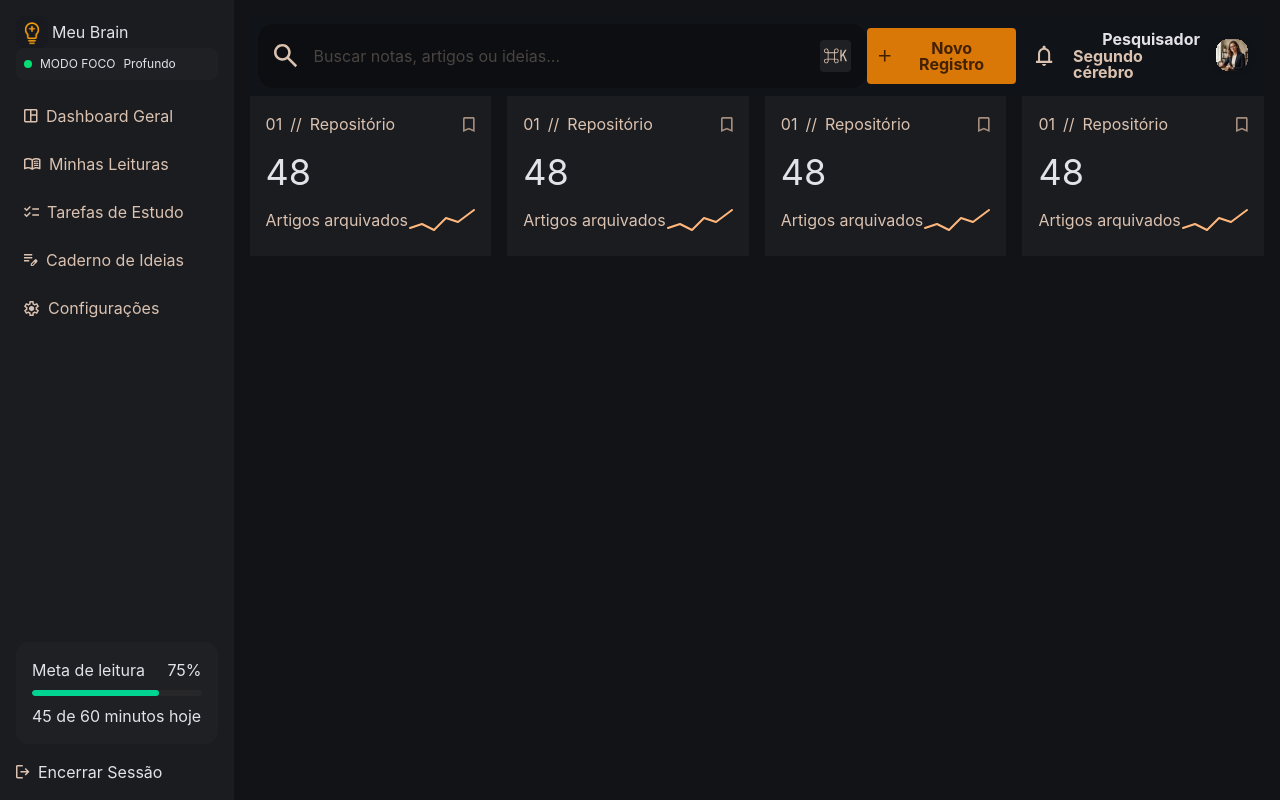
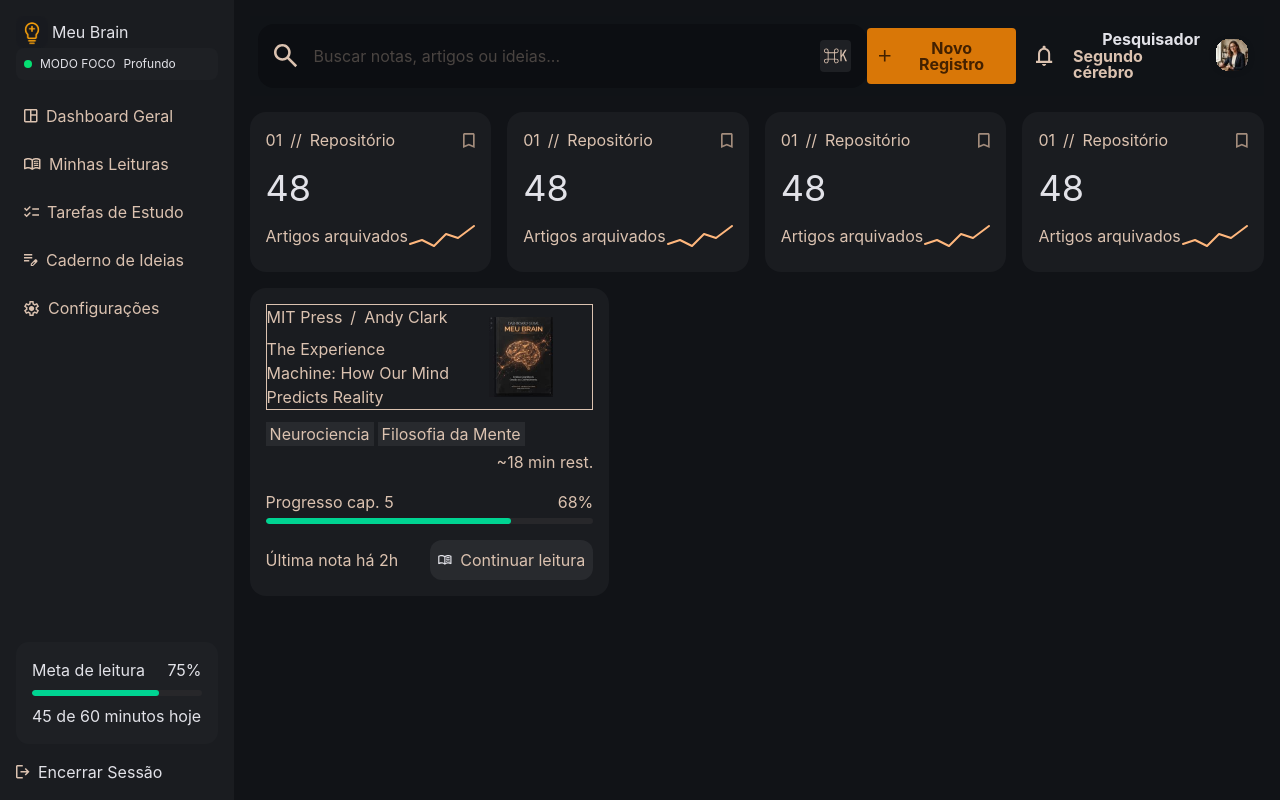
Before and after one commit to marianafurriel/meu-brain, a React (Vite) app: page / in a window 1280 px wide. Built offline with nearby package versions, Linux system fonts and the light colour scheme.

Commit message:
feat: add Readings component and new SVG assets

```diff
--- a/src/App.tsx
+++ b/src/App.tsx
@@ -2,13 +2,14 @@ import Dashboard from './components/Dashboard/Dashboard';
 import Navbar from './components/Navbar/Navbar';
 import Sidebar from './components/Sidebar/Sidebar';
 import StatsCards from './components/StatsCards/StatsCards';
+import Readings from './components/Readings/Readings';
 
 function App() {
   return (
     <div className="flex flex-row h-screen w-screen bg-[#111317]">
     <Dashboard />
     <Sidebar />
-    <main className="flex flex-col w-full h-full p-4">
+    <main className="flex flex-col w-full h-full p-4 gap-4">
     <Navbar />
     <section className="flex w-full gap-4">
       <StatsCards />
@@ -16,6 +17,7 @@ function App() {
       <StatsCards />
       <StatsCards />
     </section>
+    <section><Readings /></section>
     </main>
     </div>
   );
--- /dev/null
+++ b/src/components/Readings/Readings.tsx
@@ -0,0 +1,43 @@
+function Readings() {
+    return (
+        <section className="bg-[#1A1C20] text-[#DBC2B0] rounded-2xl w-fit h-fit p-4">
+            <div className="flex gap-10 border">
+                <div className="flex flex-col gap-2">
+                    <div className="flex gap-2 items-center">
+                        <span className="indice">MIT Press </span>
+                        /
+                        <span className="nome"> Andy Clark</span>
+                    </div>
+                    <h2>The Experience<br />
+                        Machine: How Our Mind<br />
+                        Predicts Reality</h2>
+                </div>
+                <img src="../../src/assets/images/livro.svg" alt="Livro" />
+            </div>
+            <div className="mt-3">
+                <span className="bg-[#282A2E] mr-1 mb-4 py-0.5 px-1">Neurociencia</span>
+                <span className="bg-[#282A2E] mr-1 mb-4 py-0.5 px-1">Filosofia da Mente</span>
+            </div>
+            <p className="text-right mt-1">~18 min rest.</p>
+
+            <div className="mt-4">
+                <div className="flex justify-between">
+                    <p>Progresso cap. 5</p>
+                    <p>68%</p>
+                </div>
+                <div className="w-full bg-zinc-800 rounded-full h-1.5 overflow-hidden mb-2 mt-1 ">
+                    <div className="bg-emerald-400 h-full w-[75%] rounded-full" />
+                </div>
+                <div className="flex justify-between items-center gap-8 mt-4">
+                    <p>Última nota há 2h</p>
+                    <button className="bg-[#282A2E] rounded-xl flex items-center p-2 gap-2 cursor-pointer">
+                        <img src="../../src/assets/images/book-icon.svg" alt="" className="h-2.5 w-3.5" /> Continuar leitura
+                    </button>
+                </div>
+            </div>
+
+
+        </section>);
+}
+
+export default Readings;
--- a/src/components/StatsCards/StatsCards.tsx
+++ b/src/components/StatsCards/StatsCards.tsx
@@ -1,6 +1,6 @@
 function StatsCards() {
   return (
-    <section className="bg-[#1A1C20] w-full h-40 text-[#DBC2B0]">
+    <section className="bg-[#1A1C20] w-full h-40 text-[#DBC2B0] rounded-2xl">
 
         <div className="flex justify-between items-center p-4">
             <div className="flex gap-2 items-center">
```
Also changed, not shown: src/assets/images/book-icon.svg (added), src/assets/images/livro.svg (added).
